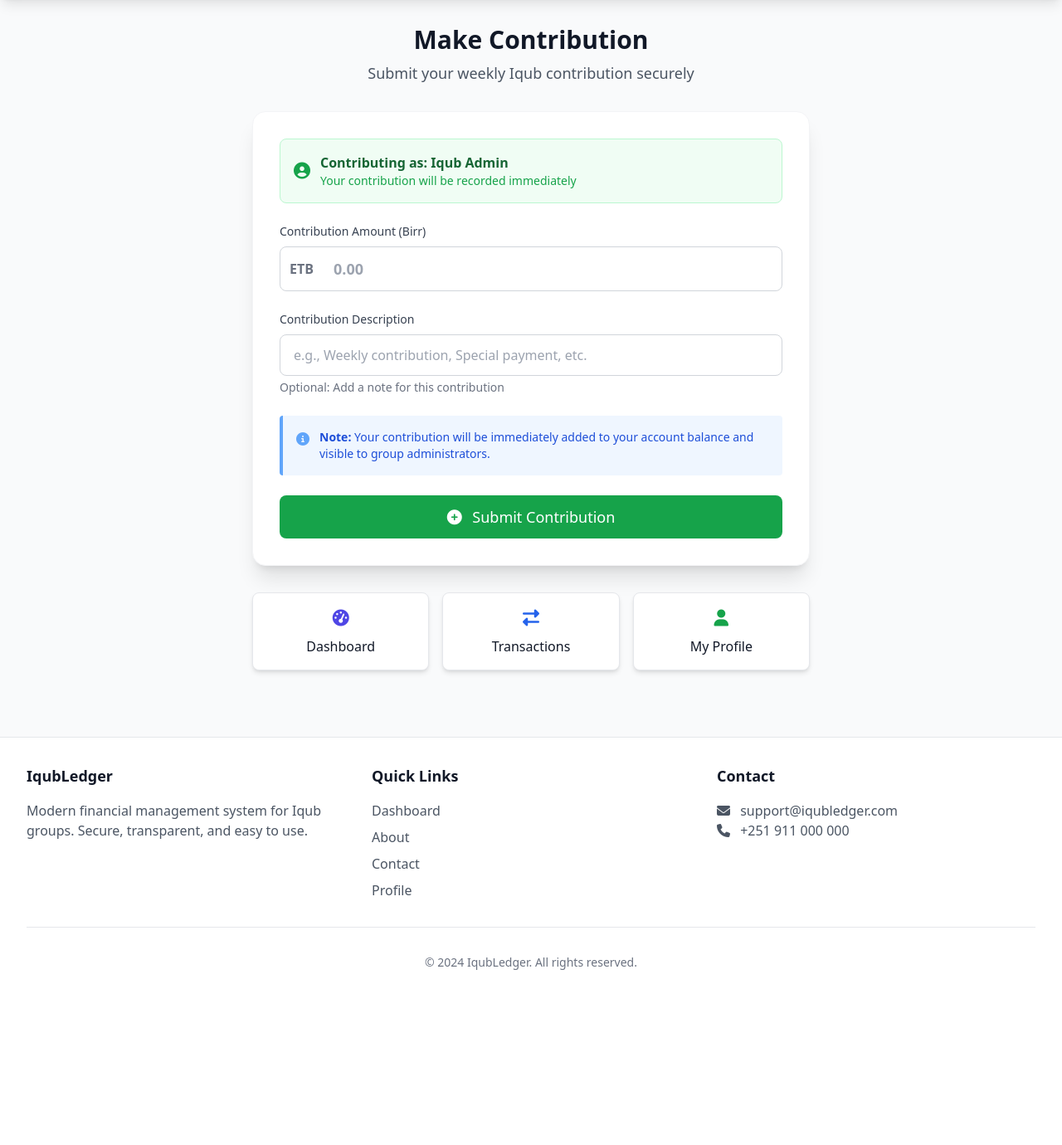
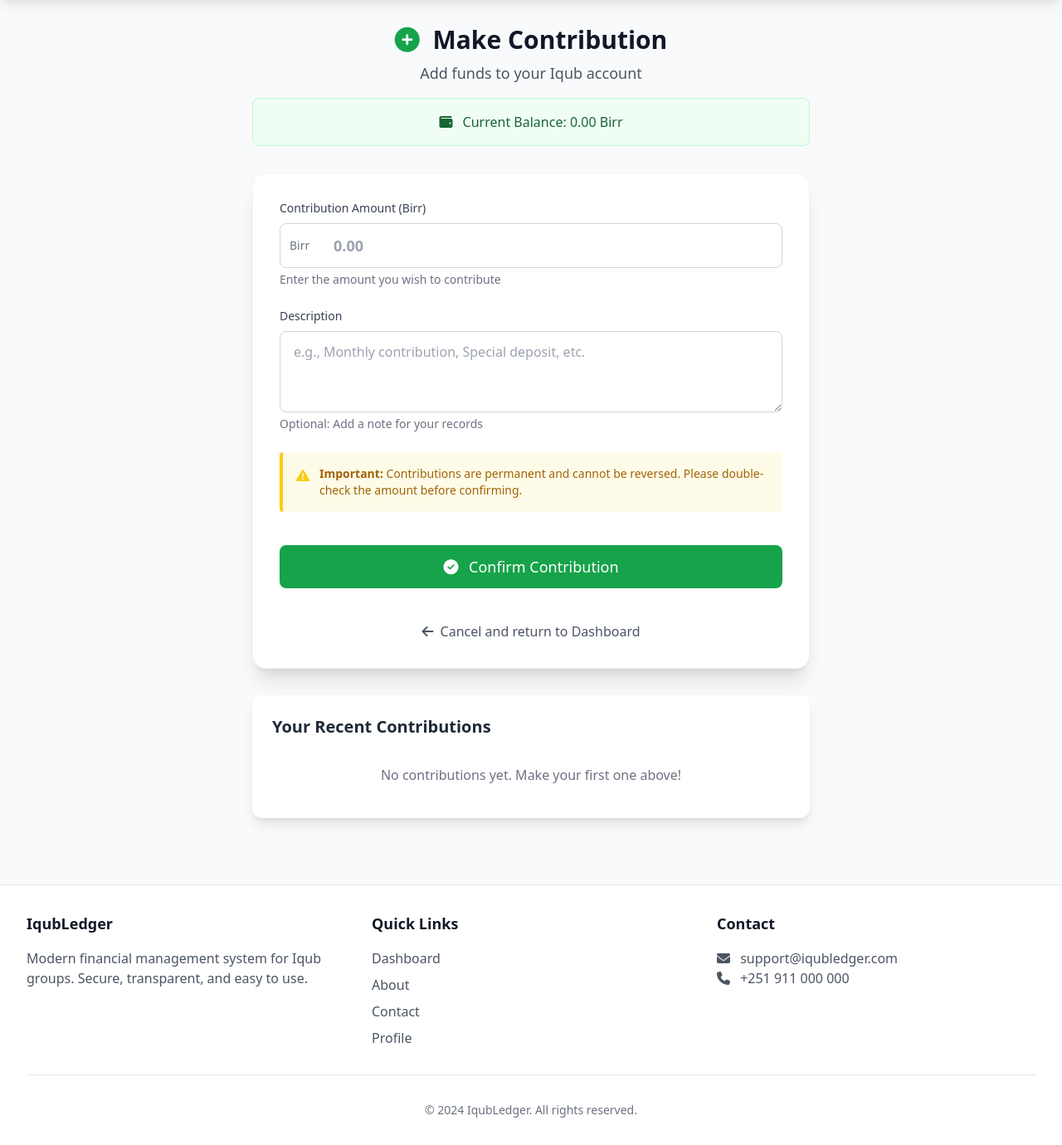
Before and after one commit to abihacker456/fintech-app, a Flask app: page /contribute in a window 1280 px wide. Shown: the part 66-1446 px from the top of the page at 83% size. Before the commit the page ends 1235 px from the top, so only its background shows below. Run offline with Flask 3, Linux system fonts and the light colour scheme; a user stored in the database is signed in; some libraries are stand-ins or nearby versions.

Commit message:
Refactor contribution form with preview and notes
Updated the contribution form to include a preview of the contribution amount and new balance. Enhanced user interface elements and added a security notice.

```diff
--- a/templates/contribute.html
+++ b/templates/contribute.html
@@ -4,86 +4,175 @@
 
 {% block content %}
 <div class="max-w-2xl mx-auto">
+    <!-- Header -->
     <div class="text-center mb-8">
         <h1 class="text-3xl font-bold text-gray-900">
+            <i class="fas fa-plus-circle text-green-600 mr-2"></i>
             Make Contribution
         </h1>
         <p class="mt-2 text-lg text-gray-600">
-            Submit your weekly Iqub contribution securely
+            Add funds to your Iqub account
         </p>
+        <div class="mt-4 p-4 bg-green-50 border border-green-200 rounded-lg">
+            <p class="text-green-800 font-medium">
+                <i class="fas fa-wallet mr-2"></i>
+                Current Balance: {{ "{:,.2f}".format(current_user.balance if current_user else 0) }} Birr
+            </p>
+        </div>
     </div>
 
+    <!-- Contribution Form -->
     <div class="bg-white p-8 rounded-2xl shadow-xl card-hover border border-gray-100">
-        <div class="mb-6 p-4 bg-green-50 rounded-lg border border-green-200">
-            <div class="flex items-center">
-                <i class="fas fa-user-circle text-green-600 text-xl mr-3"></i>
-                <div>
-                    <p class="font-semibold text-green-800">Contributing as: {{ session.user_name }}</p>
-                    <p class="text-sm text-green-600">Your contribution will be recorded immediately</p>
-                </div>
-            </div>
-        </div>
-
         <form class="space-y-6" action="/contribute" method="POST">
+            <!-- Amount -->
             <div>
                 <label for="amount" class="block text-sm font-medium text-gray-700 mb-2">
                     Contribution Amount (Birr)
                 </label>
                 <div class="relative">
                     <div class="absolute inset-y-0 left-0 pl-3 flex items-center pointer-events-none">
-                        <span class="text-gray-500 font-semibold">ETB</span>
+                        <span class="text-gray-500 sm:text-sm"> Birr</span>
                     </div>
                     <input type="number" name="amount" id="amount" step="0.01" min="1" required
-                           class="block w-full pl-16 pr-4 py-3 border border-gray-300 rounded-lg focus:ring-2 focus:ring-indigo-500 focus:border-indigo-500 transition duration-150 font-bold text-lg text-gray-900"
-                           placeholder="0.00">
+                           class="block w-full pl-16 pr-3 py-3 border border-gray-300 rounded-lg focus:ring-2 focus:ring-green-500 focus:border-green-500 transition duration-150 font-semibold text-lg text-green-700"
+                           placeholder="0.00"
+                           oninput="updatePreview()">
+                </div>
+                <p class="mt-1 text-sm text-gray-500">
+                    Enter the amount you wish to contribute
+                </p>
+            </div>
+
+            <!-- Description -->
+            <div>
+                <label for="description" class="block text-sm font-medium text-gray-700 mb-2">
+                    Description
+                </label>
+                <textarea id="description" name="description" rows="3"
+                          class="block w-full px-4 py-3 border border-gray-300 rounded-lg focus:ring-2 focus:ring-green-500 focus:border-green-500 transition duration-150"
+                          placeholder="e.g., Monthly contribution, Special deposit, etc."></textarea>
+                <p class="mt-1 text-sm text-gray-500">
+                    Optional: Add a note for your records
+                </p>
+            </div>
+
+            <!-- Preview Card -->
+            <div id="preview" class="hidden">
+                <div class="bg-green-50 border border-green-200 rounded-lg p-6">
+                    <h3 class="text-lg font-semibold text-green-800 mb-4">Contribution Preview</h3>
+                    <div class="space-y-2">
+                        <div class="flex justify-between">
+                            <span class="text-gray-600">Current Balance:</span>
+                            <span class="font-semibold">{{ "{:,.2f}".format(current_user.balance if current_user else 0) }} Birr</span>
+                        </div>
+                        <div class="flex justify-between">
+                            <span class="text-gray-600">Contribution Amount:</span>
+                            <span class="font-bold text-green-700" id="preview-amount">0.00 Birr</span>
+                        </div>
+                        <hr class="my-2">
+                        <div class="flex justify-between">
+                            <span class="text-gray-600">New Balance:</span>
+                            <span class="font-bold text-indigo-700" id="preview-new-balance">0.00 Birr</span>
+                        </div>
+                    </div>
+                    <p class="text-xs text-green-600 mt-3">
+                        <i class="fas fa-info-circle mr-1"></i>
+                        This transaction will be recorded permanently
+                    </p>
                 </div>
             </div>
 
-            <div>
-                <label for="description" class="block text-sm font-medium text-gray-700 mb-2">
-                    Contribution Description
-                </label>
-                <input type="text" name="description" id="description"
-                       class="block w-full px-4 py-3 border border-gray-300 rounded-lg focus:ring-2 focus:ring-indigo-500 focus:border-indigo-500 transition duration-150"
-                       placeholder="e.g., Weekly contribution, Special payment, etc.">
-                <p class="mt-1 text-sm text-gray-500">Optional: Add a note for this contribution</p>
-            </div>
-
-            <div class="bg-blue-50 border-l-4 border-blue-400 p-4 rounded">
+            <!-- Security Notice -->
+            <div class="bg-yellow-50 border-l-4 border-yellow-400 p-4 rounded">
                 <div class="flex">
                     <div class="flex-shrink-0">
-                        <i class="fas fa-info-circle text-blue-400"></i>
+                        <i class="fas fa-exclamation-triangle text-yellow-400"></i>
                     </div>
                     <div class="ml-3">
-                        <p class="text-sm text-blue-700">
-                            <strong>Note:</strong> Your contribution will be immediately added to your account balance and visible to group administrators.
+                        <p class="text-sm text-yellow-700">
+                            <strong>Important:</strong> Contributions are permanent and cannot be reversed.
+                            Please double-check the amount before confirming.
                         </p>
                     </div>
                 </div>
             </div>
 
-            <button type="submit"
-                    class="w-full bg-green-600 text-white py-3 px-4 rounded-lg hover:bg-green-700 focus:outline-none focus:ring-2 focus:ring-offset-2 focus:ring-green-500 transition duration-150 font-medium text-lg">
-                <i class="fas fa-plus-circle mr-2"></i>
-                Submit Contribution
-            </button>
+            <!-- Submit Button -->
+            <div class="pt-4">
+                <button type="submit"
+                        class="w-full bg-green-600 hover:bg-green-700 text-white py-3 px-4 rounded-lg focus:outline-none focus:ring-2 focus:ring-offset-2 focus:ring-green-500 transition duration-150 font-medium text-lg">
+                    <i class="fas fa-check-circle mr-2"></i>
+                    Confirm Contribution
+                </button>
+            </div>
+
+            <!-- Cancel Link -->
+            <div class="text-center pt-4">
+                <a href="/dashboard" class="text-gray-600 hover:text-gray-900 font-medium">
+                    <i class="fas fa-arrow-left mr-1"></i>
+                    Cancel and return to Dashboard
+                </a>
+            </div>
         </form>
     </div>
 
-    <!-- Quick Actions -->
-    <div class="mt-8 grid grid-cols-1 md:grid-cols-3 gap-4">
-        <a href="/dashboard" class="bg-white p-4 rounded-lg shadow-md card-hover text-center border border-gray-200">
-            <i class="fas fa-tachometer-alt text-indigo-600 text-xl mb-2"></i>
-            <p class="font-medium text-gray-900">Dashboard</p>
-        </a>
-        <a href="/transactions" class="bg-white p-4 rounded-lg shadow-md card-hover text-center border border-gray-200">
-            <i class="fas fa-exchange-alt text-blue-600 text-xl mb-2"></i>
-            <p class="font-medium text-gray-900">Transactions</p>
-        </a>
-        <a href="/profile" class="bg-white p-4 rounded-lg shadow-md card-hover text-center border border-gray-200">
-            <i class="fas fa-user text-green-600 text-xl mb-2"></i>
-            <p class="font-medium text-gray-900">My Profile</p>
-        </a>
+    <!-- Recent Contributions -->
+    <div class="mt-8 bg-white rounded-xl shadow-lg p-6">
+        <h2 class="text-xl font-bold text-gray-800 mb-4">Your Recent Contributions</h2>
+        {% if recent_contributions %}
+        <div class="space-y-3">
+            {% for contribution in recent_contributions[:5] %}
+            <div class="flex justify-between items-center p-3 bg-green-50 rounded-lg">
+                <div>
+                    <p class="font-medium text-gray-900">{{ contribution.description or 'Contribution' }}</p>
+                    <p class="text-xs text-gray-500">{{ contribution.date[:10] }}</p>
+                </div>
+                <div class="text-right">
+                    <p class="font-bold text-green-700">{{ "{:,.2f}".format(contribution.amount) }} Birr</p>
+                    <p class="text-xs text-gray-500">Balance: {{ "{:,.2f}".format(contribution.balance_after) }}</p>
+                </div>
+            </div>
+            {% endfor %}
+        </div>
+        {% else %}
+        <p class="text-gray-500 text-center py-4">No contributions yet. Make your first one above!</p>
+        {% endif %}
     </div>
 </div>
+
+<script>
+function updatePreview() {
+    const amountInput = document.getElementById('amount');
+    const previewDiv = document.getElementById('preview');
+    const previewAmount = document.getElementById('preview-amount');
+    const previewNewBalance = document.getElementById('preview-new-balance');
+
+    const amount = parseFloat(amountInput.value) || 0;
+    const currentBalance = {{ current_user.balance if current_user else 0 }};
+    const newBalance = currentBalance + amount;
+
+    if (amount > 0) {
+        previewDiv.classList.remove('hidden');
+        previewAmount.textContent = amount.toLocaleString('en-US', {
+            minimumFractionDigits: 2,
+            maximumFractionDigits: 2
+        }) + ' Birr';
+        previewNewBalance.textContent = newBalance.toLocaleString('en-US', {
+            minimumFractionDigits: 2,
+            maximumFractionDigits: 2
+        }) + ' Birr';
+    } else {
+        previewDiv.classList.add('hidden');
+    }
+}
+
+// Initialize on page load
+document.addEventListener('DOMContentLoaded', function() {
+    const amountInput = document.getElementById('amount');
+    if (amountInput) {
+        amountInput.addEventListener('input', updatePreview);
+        amountInput.addEventListener('change', updatePreview);
+    }
+});
+</script>
 {% endblock %}
```
